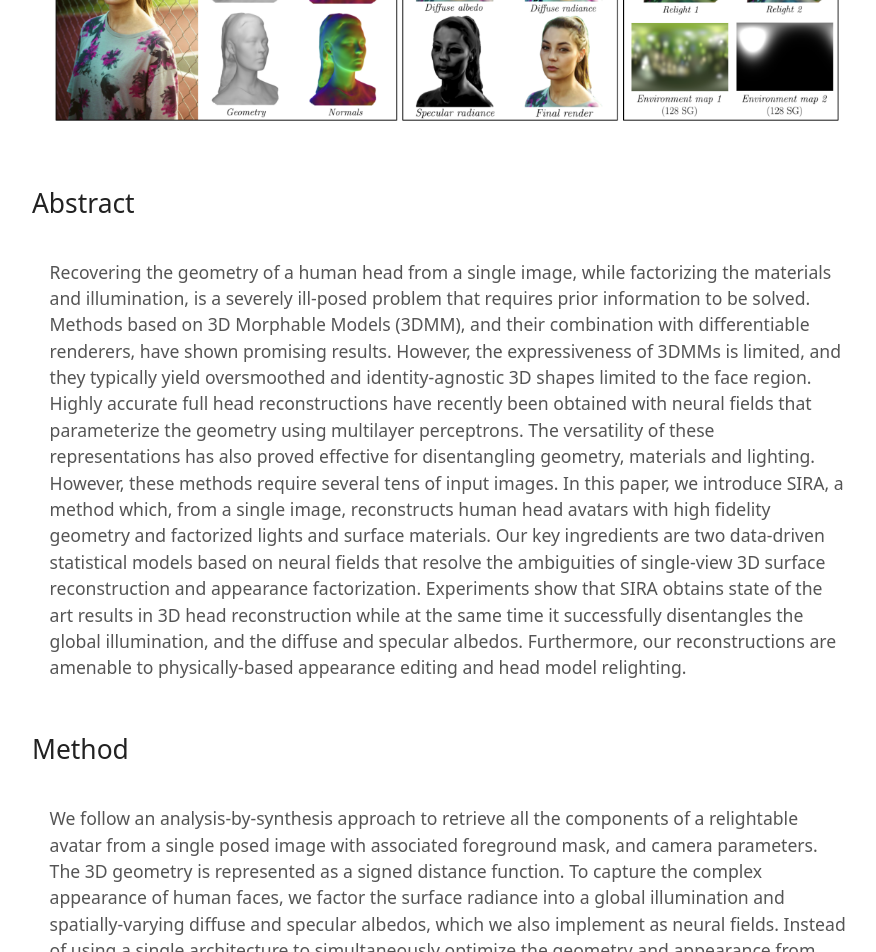
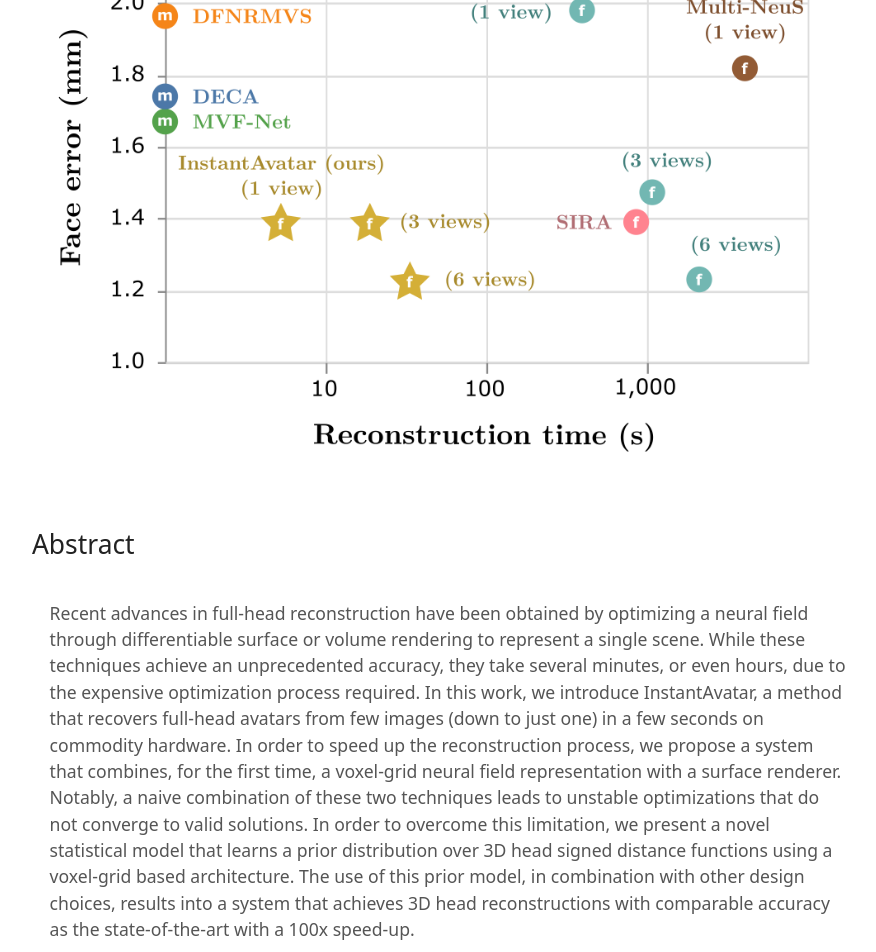
Before and after one commit to CrisalixSA/instant-avatar, a Jekyll site: the page built from index.md, in a window 1280 px wide and 1400 px high, scrolled down 673 px. Shown: the top 952 px of the window, without its empty margins (192-1068 px from the left). Built offline with Jekyll 4.4.1, drawn with Linux system fonts in a browser that asks for light colours; some of the changed text lies outside the part shown.

```diff
--- a/index.md
+++ b/index.md
@@ -6,7 +6,7 @@ layout: default
 
 ## Abstract
 
-Recovering the geometry of a human head from a single image, while factorizing the materials and illumination, is a severely ill-posed problem that requires prior information to be solved. Methods based on 3D Morphable Models (3DMM), and their combination with differentiable renderers, have shown promising results. However, the expressiveness of 3DMMs is limited, and they typically yield oversmoothed and identity-agnostic 3D shapes limited to the face region. Highly accurate full head reconstructions have recently been obtained with neural fields that parameterize the geometry using multilayer perceptrons. The versatility of these representations has also proved effective for disentangling geometry, materials and lighting. However, these methods require several tens of input images. In this paper, we introduce SIRA, a method which, from a single image, reconstructs human head avatars with high fidelity geometry and factorized lights and surface materials. Our key ingredients are two data-driven statistical models based on neural fields that resolve the ambiguities of single-view 3D surface reconstruction and appearance factorization. Experiments show that SIRA obtains state of the art results in 3D head reconstruction while at the same time it successfully disentangles the global illumination, and the diffuse and specular albedos. Furthermore, our reconstructions are amenable to physically-based appearance editing and head model relighting.
+Recent advances in full-head reconstruction have been obtained by optimizing a neural field through differentiable surface or volume rendering to represent a single scene. While these techniques achieve an unprecedented accuracy, they take several minutes, or even hours, due to the expensive optimization process required. In this work, we introduce InstantAvatar, a method that recovers full-head avatars from few images (down to just one) in a few seconds on commodity hardware. In order to speed up the reconstruction process, we propose a system that combines, for the first time, a voxel-grid neural field representation with a surface renderer. Notably, a naive combination of these two techniques leads to unstable optimizations that do not converge to valid solutions. In order to overcome this limitation, we present a novel statistical model that learns a prior distribution over 3D head signed distance functions using a voxel-grid based architecture. The use of this prior model, in combination with other design choices, results into a system that achieves 3D head reconstructions with comparable accuracy as the state-of-the-art with a 100x speed-up.
 
 ## Method
 
```
Also changed, not shown: other parts of index.md (+1 -1 lines), assets/images/1 view - 34f084f75deb512f.gif (added), assets/images/teaser.png, 2 other files.
